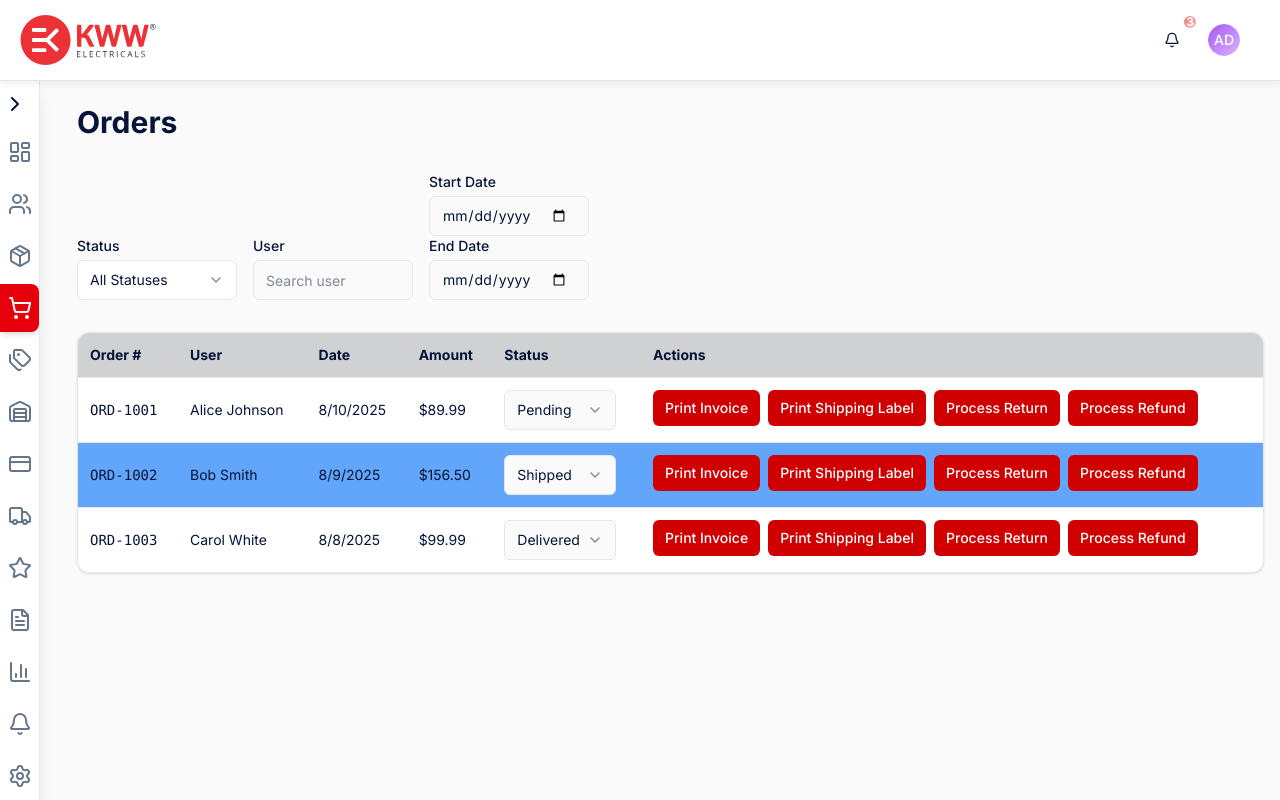
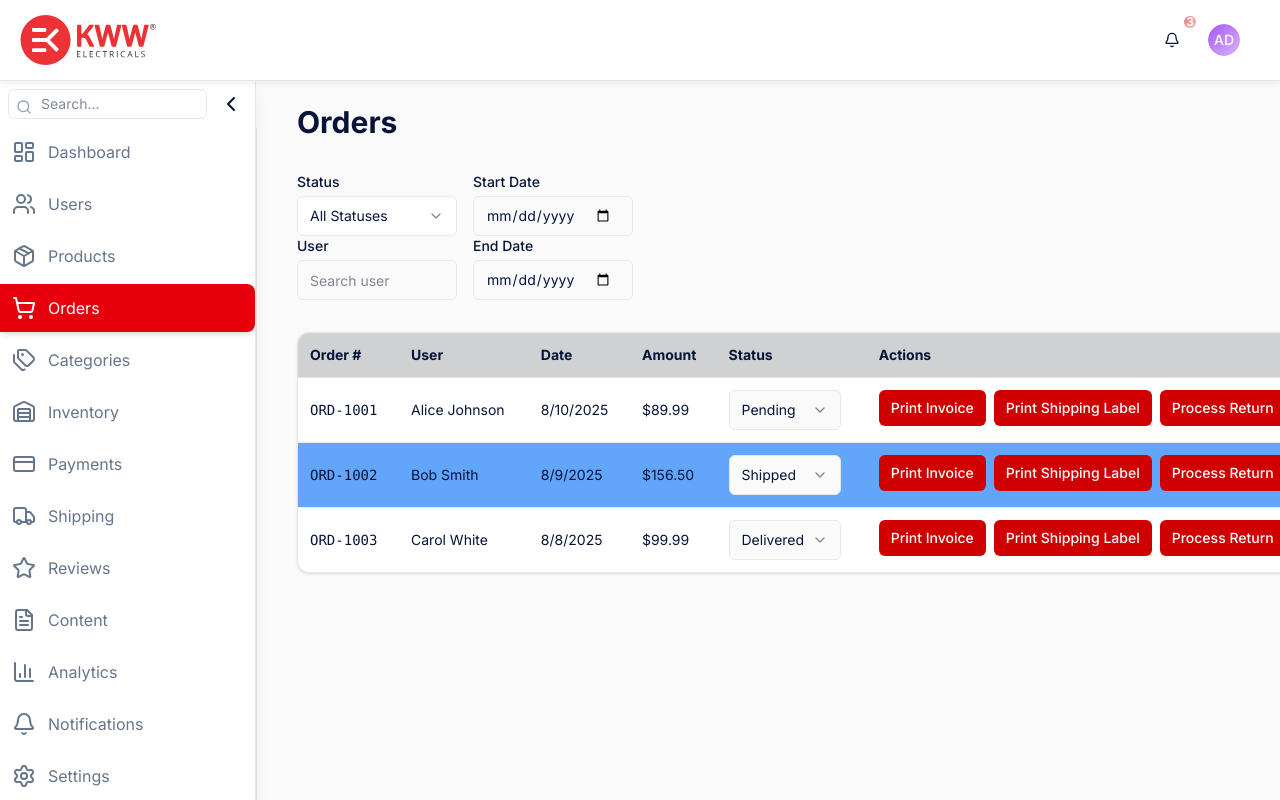
Before and after one commit to heyrhythm/KWWELECTRICALS, a Next.js app: page /admin/orders in a window 1280 px wide. Both pictures are taken after a click on the button "Expand sidebar". Built offline with nearby package versions, Linux system fonts and the light colour scheme.

Commit message:
updating the sidebar

```diff
--- a/app/admin/components/AdminSidebar.tsx
+++ b/app/admin/components/AdminSidebar.tsx
@@ -1,8 +1,8 @@
-'use client';
+"use client";
 
-import React, { useState } from 'react';
-import Link from 'next/link';
-import { usePathname } from 'next/navigation';
+import React, { useState } from "react";
+import Link from "next/link";
+import { usePathname } from "next/navigation";
 import {
   LayoutDashboard,
   Users,
@@ -19,23 +19,24 @@ import {
   Settings,
   ChevronLeft,
   ChevronRight,
-} from 'lucide-react';
-import { cn } from '../lib/utils';
+  Search,
+} from "lucide-react";
+import { cn } from "../lib/utils";
 
 const navigationItems = [
-  { name: 'Dashboard', href: '/admin', icon: LayoutDashboard },
-  { name: 'Users', href: '/admin/users', icon: Users },
-  { name: 'Products', href: '/admin/products', icon: Package },
-  { name: 'Orders', href: '/admin/orders', icon: ShoppingCart },
-  { name: 'Categories', href: '/admin/categories', icon: Tags },
-  { name: 'Inventory', href: '/admin/inventory', icon: Warehouse },
-  { name: 'Payments', href: '/admin/payments', icon: CreditCard },
-  { name: 'Shipping', href: '/admin/shipping', icon: Truck },
-  { name: 'Reviews', href: '/admin/reviews', icon: Star },
-  { name: 'Content', href: '/admin/content', icon: FileText },
-  { name: 'Analytics', href: '/admin/analytics', icon: BarChart3 },
-  { name: 'Notifications', href: '/admin/notifications', icon: Bell },
-  { name: 'Settings', href: '/admin/settings', icon: Settings },
+  { name: "Dashboard", href: "/admin", icon: LayoutDashboard },
+  { name: "Users", href: "/admin/users", icon: Users },
+  { name: "Products", href: "/admin/products", icon: Package },
+  { name: "Orders", href: "/admin/orders", icon: ShoppingCart },
+  { name: "Categories", href: "/admin/categories", icon: Tags },
+  { name: "Inventory", href: "/admin/inventory", icon: Warehouse },
+  { name: "Payments", href: "/admin/payments", icon: CreditCard },
+  { name: "Shipping", href: "/admin/shipping", icon: Truck },
+  { name: "Reviews", href: "/admin/reviews", icon: Star },
+  { name: "Content", href: "/admin/content", icon: FileText },
+  { name: "Analytics", href: "/admin/analytics", icon: BarChart3 },
+  { name: "Notifications", href: "/admin/notifications", icon: Bell },
+  { name: "Settings", href: "/admin/settings", icon: Settings },
 ];
 
 interface AdminSidebarProps {
@@ -54,17 +55,29 @@ export function AdminSidebar({ collapsed, setCollapsed }: AdminSidebarProps) {
       {/* Sidebar Container */}
       <div
         className={cn(
-          'fixed mt-4 left-0 h-full bg-card border-r border-border shadow-lg transition-all duration-300',
-          collapsed ? 'w-10' : 'w-64',
-          'flex flex-col',
-          'z-40'
+          "fixed mt-4 left-0 h-full bg-card border-r border-border shadow-lg transition-all duration-300 ",
+          "transition-[width] duration-300 ease-in-out",
+          collapsed ? "w-10" : "w-64",
+          "flex flex-col",
+          "z-40"
         )}
       >
-        {/* Toggle button in the top-left corner */}
+        {/* Top section with Search + Toggle */}
+        <div className="absolute top-2 left-2 right-2 flex items-center space-x-2">
+          {!collapsed && (
+            <div className="relative flex-1">
+              <Search className="absolute left-2 top-2.5 w-4 h-4 text-gray-400" />
+              <input
+                type="text"
+                placeholder="Search..."
+                className="w-full pl-8 pr-2 py-1 text-sm rounded-md border border-gray-300 focus:outline-none focus:ring-2 focus:ring-red-500"
+              />
+            </div>
+          )}
           <button
             aria-label={collapsed ? "Expand sidebar" : "Collapse sidebar"}
             onClick={() => setCollapsed(!collapsed)}
-          className="absolute top-2 right-2 p-1 rounded-full hover:bg-gray-200 dark:hover:bg-gray-700 transition"
+            className="p-1 rounded hover:bg-gray-200 dark:hover:bg-gray-200 transition"
           >
             {collapsed ? (
               <ChevronRight className="w-6 h-6" />
@@ -72,9 +85,10 @@ export function AdminSidebar({ collapsed, setCollapsed }: AdminSidebarProps) {
               <ChevronLeft className="w-6 h-6" />
             )}
           </button>
+        </div>
 
         {/* Navigation */}
-        <nav className="mt-12 flex flex-col space-y-1 overflow-y-auto">
+        <nav className="mt-12 flex flex-col space-y-1 overflow-hidden ">
           {navigationItems.map((item) => {
             const isActive = pathname === item.href;
             return (
@@ -83,16 +97,23 @@ export function AdminSidebar({ collapsed, setCollapsed }: AdminSidebarProps) {
                 href={item.href}
                 onClick={handleLinkClick}
                 className={cn(
-                  'flex items-center transition-colors duration-200 p-3 rounded-r-lg',
+                  "flex items-center transition-colors duration-200 p-3 rounded-r-lg",
                   isActive
-                    ? 'bg-red-600 text-white shadow-md'
-                    : 'text-muted-foreground hover:text-gray-900 hover:bg-gray-100',
-                  collapsed ? 'justify-center' : 'pl-5 space-x-3'
+                    ? "bg-red-600 text-white shadow-md"
+                    : "text-muted-foreground hover:text-gray-900 hover:bg-gray-100"
                 )}
-                aria-current={isActive ? 'page' : undefined}
               >
                 <item.icon className="w-6 h-6 flex-shrink-0" />
-                {!collapsed && <span className="flex-grow">{item.name}</span>}
+
+                {/* Label smoothly collapses */}
+                <span
+                  className={cn(
+                    "ml-3 whitespace-nowrap overflow-hidden transition-[width,opacity] duration-300",
+                    collapsed ? "w-0 opacity-0" : "w-auto opacity-100"
+                  )}
+                >
+                  {item.name}
+                </span>
               </Link>
             );
           })}
@@ -102,9 +123,9 @@ export function AdminSidebar({ collapsed, setCollapsed }: AdminSidebarProps) {
       {/* Content Wrapper: shifts right when sidebar is open */}
       <div
         className={cn(
-          'transition-all duration-300',
-          collapsed ? '-ml-3' : 'ml-52',
-          'flex-1 min-h-screen bg-background p-6'
+          "transition-all duration-300",
+          collapsed ? "-ml-3" : "ml-52",
+          "flex-1 min-h-screen bg-background p-6"
         )}
       >
         {/* The rest of dashboard/content can be rendered here or in parent */}
--- a/app/admin/layout.tsx
+++ b/app/admin/layout.tsx
@@ -7,7 +7,7 @@ import { AdminHeader } from './components/AdminHeader';
 const HEADER_HEIGHT = 64; // px, adjust if header height changes
 
 export default function AdminLayout({ children }: { children: React.ReactNode }) {
-  const [collapsed, setCollapsed] = useState(false);
+  const [collapsed, setCollapsed] = useState(true);
 
   return (
     <div>
--- a/app/admin/orders/page.tsx
+++ b/app/admin/orders/page.tsx
@@ -95,8 +95,9 @@ export default function OrdersPage() {
       <h1 className="text-3xl font-bold">Orders</h1>
 
       {/* Filters */}
-      <div className="flex flex-wrap gap-4 items-end">
-        <div>
+      <div className="flex gap-4 items-end">
+        <div className='flex flex-col'>
+          <div>
           <label className="block text-sm font-medium mb-1" htmlFor="filterStatus">Status</label>
           <Select onValueChange={(val) => setFilterStatus(val as OrderStatus | 'all')} value={filterStatus}>
             <SelectTrigger id="filterStatus" className="w-40 bg-white">
@@ -121,6 +122,7 @@ export default function OrdersPage() {
             onChange={(e) => setFilterUser(e.target.value)}
             className="w-40"
           />
+        </div>
         </div>
 
         <div className='flex flex-col'>
```
Lines whose indentation alone changed are shown as unchanged.
